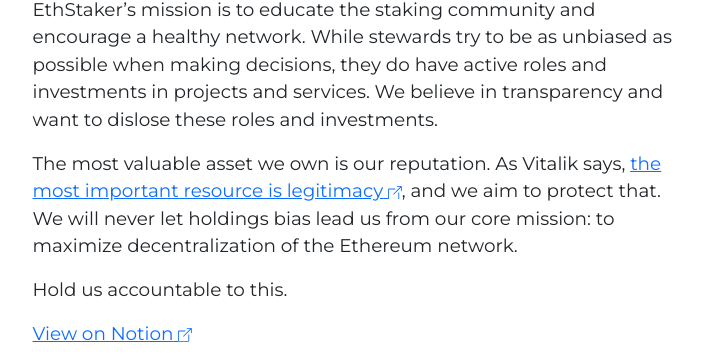
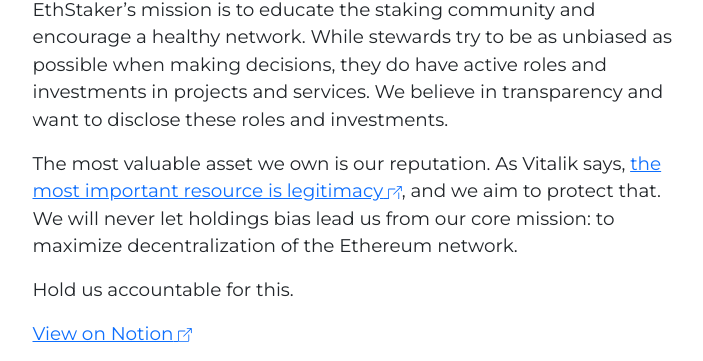
Before and after one commit to eth-educators/website, a Jekyll site: the page built from disclosures.md, in a window 1280 px wide, cut to the strip 300-661 px from the top of the page. Shown: the whole strip, without its empty margins (287-990 px from the left). Built offline with Jekyll 4.4.1, drawn with Linux system fonts in a browser that asks for light colours.

Commit message:
fix typos

```diff
--- a/disclosures.md
+++ b/disclosures.md
@@ -9,11 +9,11 @@
 ---
 
 
-EthStaker's mission is to educate the staking community and encourage a healthy network. While stewards try to be as unbiased as possible when making decisions, they do have active roles and investments in projects and services. We believe in transparency and want to dislose these roles and investments.
+EthStaker's mission is to educate the staking community and encourage a healthy network. While stewards try to be as unbiased as possible when making decisions, they do have active roles and investments in projects and services. We believe in transparency and want to disclose these roles and investments.
 
 The most valuable asset we own is our reputation. As Vitalik says, [the most important resource is legitimacy](https://vitalik.ca/general/2021/03/23/legitimacy.html), and we aim to protect that. We will never let holdings bias lead us from our core mission: to maximize decentralization of the Ethereum network.
 
-Hold us accountable to this.
+Hold us accountable for this.
 
 [View on Notion](https://ethstaker.notion.site/Disclosures-6d407278e0d44fdaaab0818402bbeb13)
 
```
